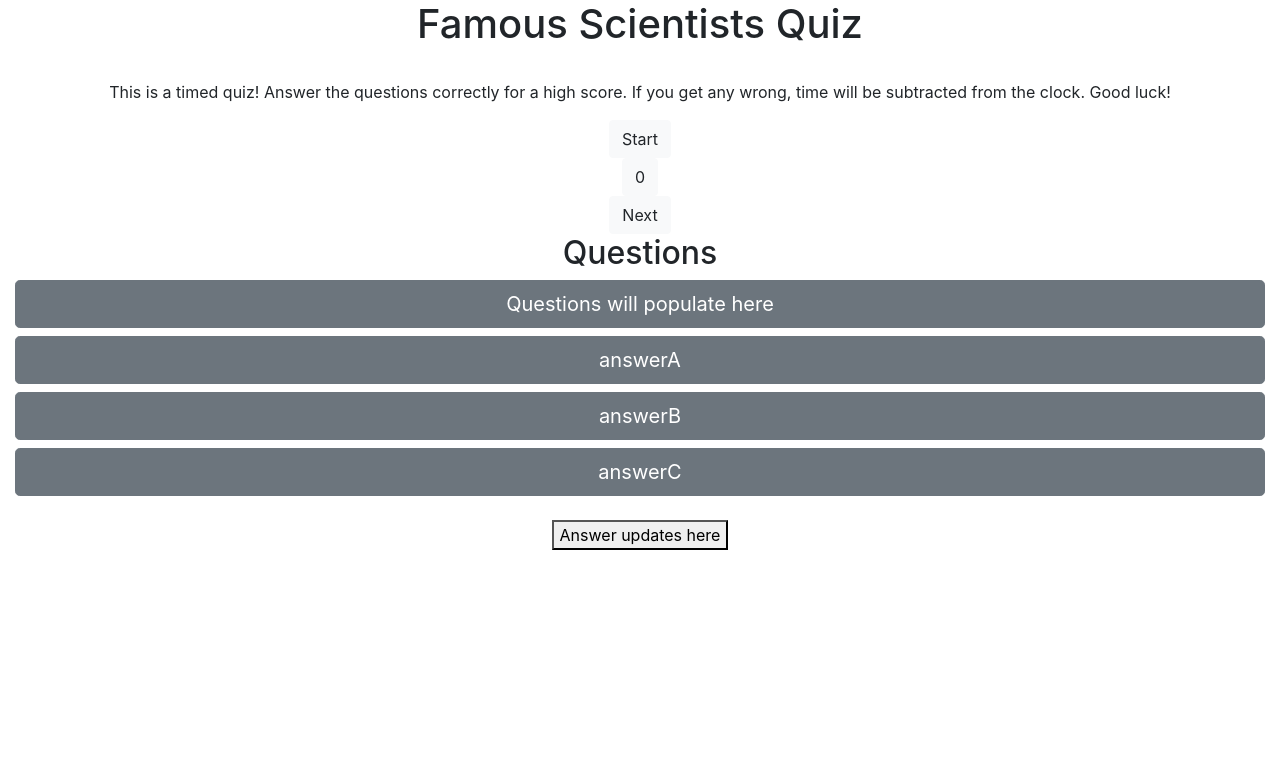
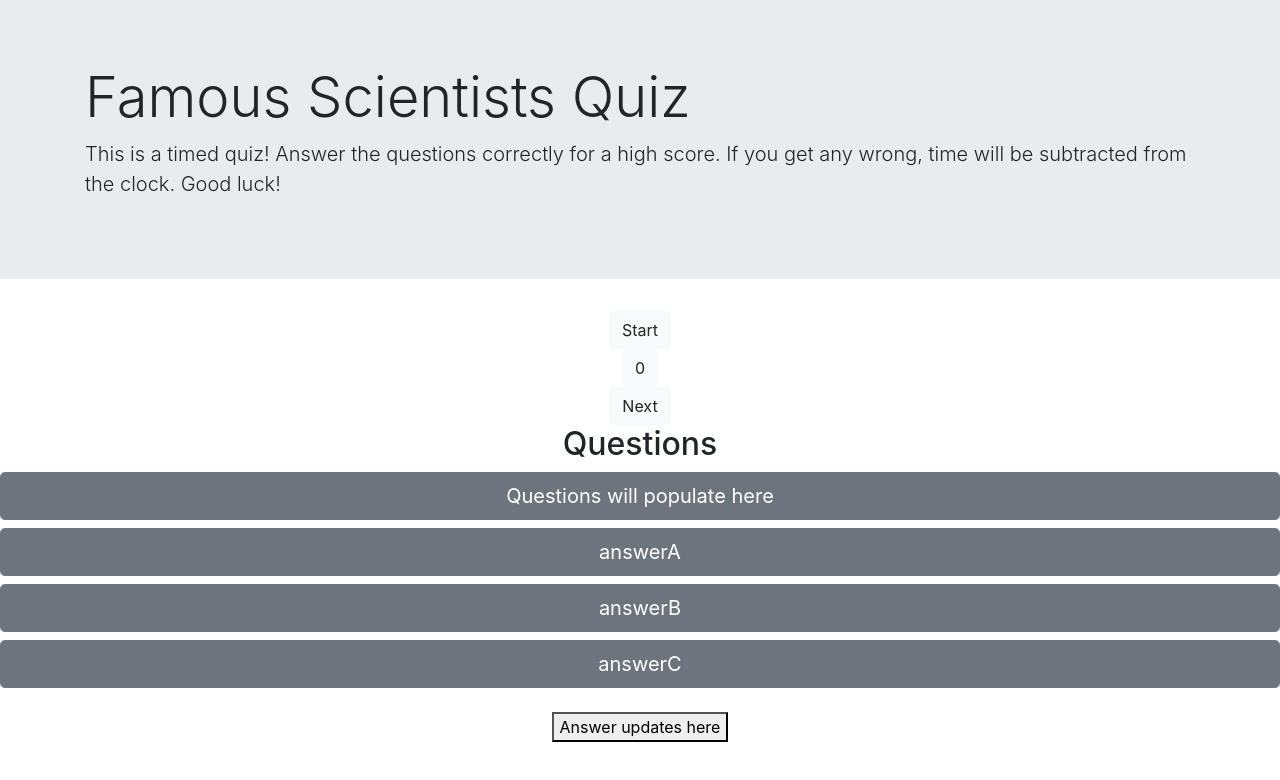
Before and after one commit to TLomba/Homework_4, a plain HTML site: page index.html in a window 1280 px wide. Drawn offline with nearby package versions, Linux system fonts and the light colour scheme.

Commit message:
corrections to button

```diff
--- a/index.html
+++ b/index.html
@@ -14,19 +14,18 @@
 </head>
 
 <body>
-    <div class="container-fluid">
+    <div class="jumbotron jumbotron-fluid" id="jumbotron">
         <div class="container">
-            <div class=row-1>
-                <h1 class="text-center">Famous Scientists Quiz</h1>
+            <h1 class="display-4">Famous Scientists Quiz</h1>
+            <p class="lead">This is a timed quiz! Answer the questions correctly for a high score. If you get any wrong,
+                time
+                will be subtracted from the clock. Good luck!</p>
         </div>
-            <br>
-            <p class="text-center instruction">
-                This is a timed quiz! Answer the questions correctly for a high score. If you get any wrong, time
-                will be subtracted from the clock. Good luck!
-            </p>
+    </div>
+
     <!-- Start button whch disappears and the Time is behind so it becomes visible -->
     <div class="row-2">
-                <button type="button" id="StartBtn" class="btn btn-light mx-auto d-block">Start</button>
+        <button type="button" id="StartBtn" class="btn btn-light mx-auto d-block" data-toggle="modal">Start</button>
         <div class="behind-container">
             <div>
                 <button type="button" class="timer btn btn-light mx-auto d-block">0</button>
--- a/script.js
+++ b/script.js
@@ -5,7 +5,6 @@ var questionContainerElement = document.getElementById("question-container");
 var questonElement = document.getElementById("question");
 var answerButtonElement = document.getElementById("answer-btns");
 
-// create variable
 var score = 0;
 var time = 120;
 // define the buttons
@@ -58,10 +57,11 @@ var quiz = [
 ];
 
 // Start Button - add event listener for whne the button is clicked
-
+startButton.addEventListener("click", startQuiz)
 // Question 1 appears]
 
 // Display Input ===================================================
+
 
 // When game is over
 // Clear screen
```
Also changed, not shown: 1 other file. Lines whose indentation alone changed are shown as unchanged.
